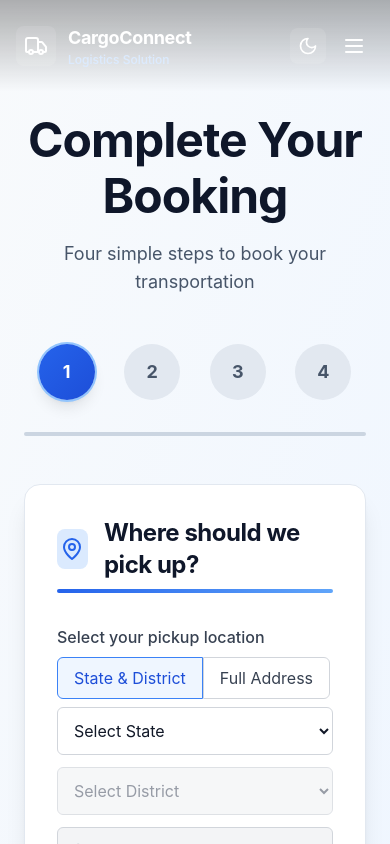
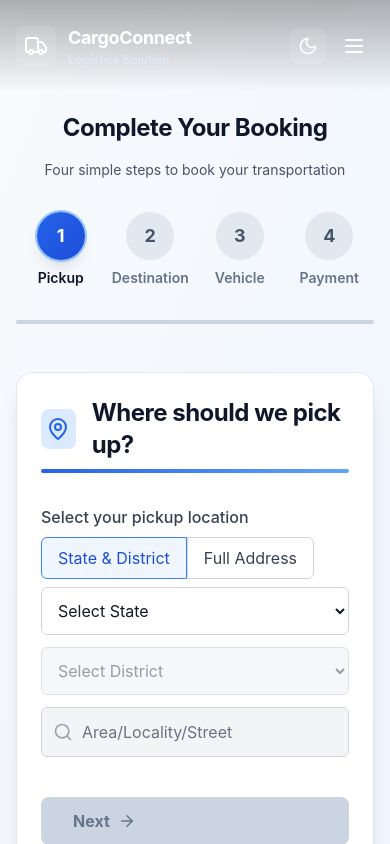
Before and after one commit to KGFCH2/CargoConnect, a React (Vite) app: page /book-now in a window 390 px wide. Shown: the top 844 px of the page. Built offline with nearby package versions, Linux system fonts and the light colour scheme.

Commit message:
Make Mobile Responsive

```diff
--- a/src/pages/BookingPage.tsx
+++ b/src/pages/BookingPage.tsx
@@ -347,10 +347,10 @@ const BookingPage: React.FC = () => {
           </div>
         </div>
       )}
-      <div className="container mx-auto px-6">
-        <div className="text-center mb-12">
-          <h1 className="text-5xl font-bold text-slate-900 dark:text-white mb-4">Complete Your Booking</h1>
-          <p className="text-lg text-slate-600 dark:text-slate-400">Four simple steps to book your transportation</p>
+      <div className="container mx-auto px-4 sm:px-6">
+        <div className="text-center mb-8 sm:mb-12">
+          <h1 className="text-2xl sm:text-3xl md:text-4xl lg:text-5xl font-bold text-slate-900 dark:text-white mb-4">Complete Your Booking</h1>
+          <p className="text-sm sm:text-base text-slate-600 dark:text-slate-400">Four simple steps to book your transportation</p>
         </div>
 
         {/* Steps Progress */}
@@ -360,7 +360,7 @@ const BookingPage: React.FC = () => {
               <div key={step} className="flex flex-col items-center flex-1">
                 <div
                   className={`
-                    w-14 h-14 rounded-full flex items-center justify-center font-bold text-lg transition-all duration-300 transform
+                    w-12 sm:w-14 h-12 sm:h-14 rounded-full flex items-center justify-center font-bold text-lg transition-all duration-300 transform
                     ${currentStep > step
                       ? 'bg-gradient-to-br from-green-400 to-green-600 dark:from-green-500 dark:to-green-600 text-white shadow-lg hover:scale-110'
                       : currentStep === step
@@ -372,7 +372,7 @@ const BookingPage: React.FC = () => {
                 </div>
                 <span
                   className={`
-                    text-sm font-semibold mt-3 hidden sm:block transition-colors duration-300
+                    text-sm font-semibold mt-2 sm:mt-3 block sm:block text-center transition-colors duration-300
                     ${currentStep >= step ? 'text-slate-900 dark:text-white' : 'text-slate-500 dark:text-slate-500'}
                   `}
                 >
@@ -393,7 +393,7 @@ const BookingPage: React.FC = () => {
           </div>
         </div>
 
-        <div className="max-w-3xl mx-auto bg-white dark:bg-slate-800 rounded-2xl shadow-xl dark:shadow-slate-900 p-8 border border-slate-200 dark:border-slate-700 transition-colors duration-300">
+        <div className="max-w-3xl mx-auto bg-white dark:bg-slate-800 rounded-2xl shadow-xl dark:shadow-slate-900 p-6 sm:p-8 border border-slate-200 dark:border-slate-700 transition-colors duration-300">
           <div className={`transition-all duration-500 ease-out transform will-change-transform ${isTransitioning ? 'opacity-0 -translate-y-4' : 'opacity-100 translate-y-0'}`}>
             {/* Step 1: Pickup Location */}
             {currentStep === 1 && (
@@ -542,10 +542,10 @@ const BookingPage: React.FC = () => {
           </div>
 
           {/* Navigation Buttons */}
-          <div className="mt-10 flex justify-between gap-4">
+          <div className="mt-10 flex flex-col-reverse sm:flex-row justify-between gap-4">
             <button
               onClick={handlePrevStep}
-              className={`px-8 py-3 font-bold rounded-lg transition-all duration-500 ease-in-out transform relative group ${currentStep === 1
+              className={`w-full sm:w-auto px-8 py-3 font-bold rounded-lg transition-all duration-500 ease-in-out transform relative group ${currentStep === 1
                 ? 'invisible'
                 : 'bg-slate-200 dark:bg-slate-700 text-slate-800 dark:text-white hover:bg-slate-300 dark:hover:bg-slate-600 hover:scale-105 hover:-translate-y-1'
                 }`}
@@ -558,7 +558,7 @@ const BookingPage: React.FC = () => {
               onClick={handleNextStep}
               disabled={!isCurrentStepComplete()}
               className={`
-                px-8 py-3 font-bold rounded-lg flex items-center gap-2 transition-all duration-500 ease-in-out transform relative group
+                w-full sm:w-auto px-8 py-3 font-bold rounded-lg flex items-center gap-2 transition-all duration-500 ease-in-out transform relative group
                 ${isCurrentStepComplete()
                   ? 'bg-gradient-to-r from-blue-600 to-blue-700 dark:from-blue-600 dark:to-blue-700 text-white hover:from-blue-700 hover:to-blue-800 dark:hover:from-blue-700 dark:hover:to-blue-800 shadow-lg hover:shadow-xl hover:scale-105 hover:-translate-y-1'
                   : 'bg-slate-300 dark:bg-slate-600 text-slate-500 dark:text-slate-400 cursor-not-allowed'}
```
